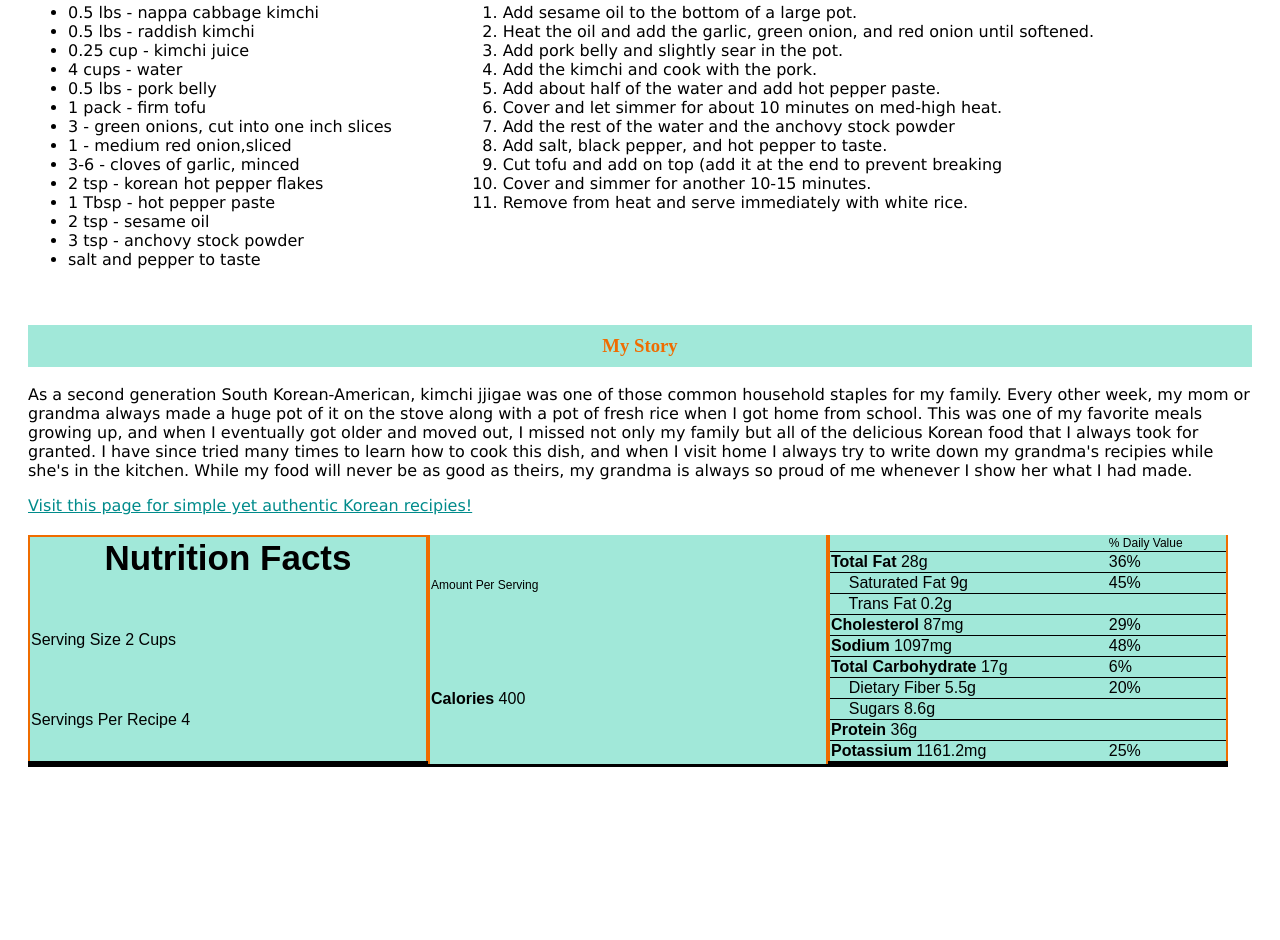
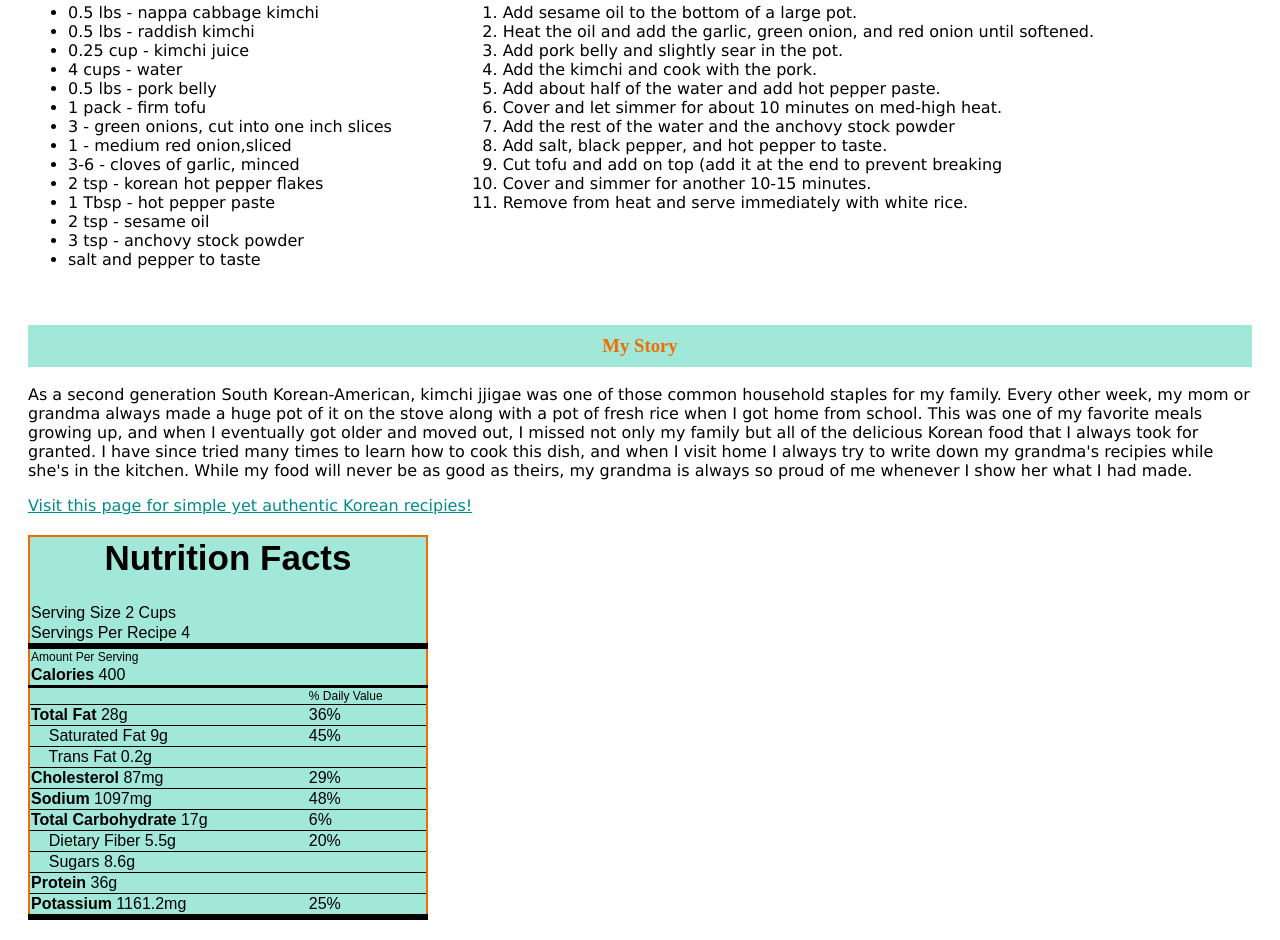
Before and after one commit to lexisg6/csit121.github.io, a plain HTML site: page index.html in a window 1280 px wide. Shown: the part 671-1611 px from the top of the page. Before the commit the page ends 1458 px from the top, so only its background shows below. Drawn offline with Linux system fonts and the light colour scheme.

Commit message:
Update recipe.css

```diff
--- a/recipe.css
+++ b/recipe.css
@@ -1,9 +1,7 @@
 /*TABLE LAB */
 #NutritionFacts{
   margin: 20px;
-  display: flex;
-  flex-wrap: wrap;
-  min-width: 100px;
+
 }
 
 table {
```
